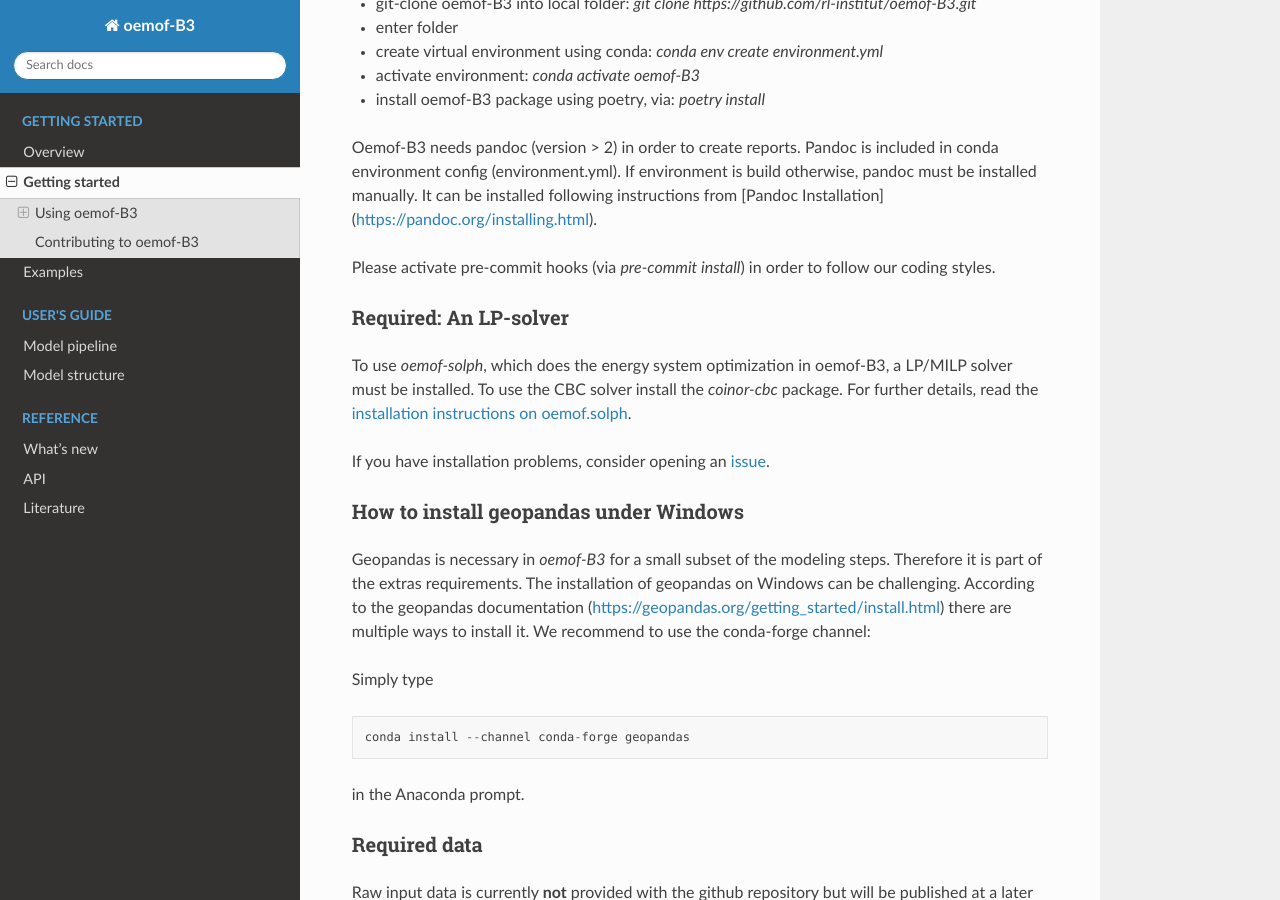
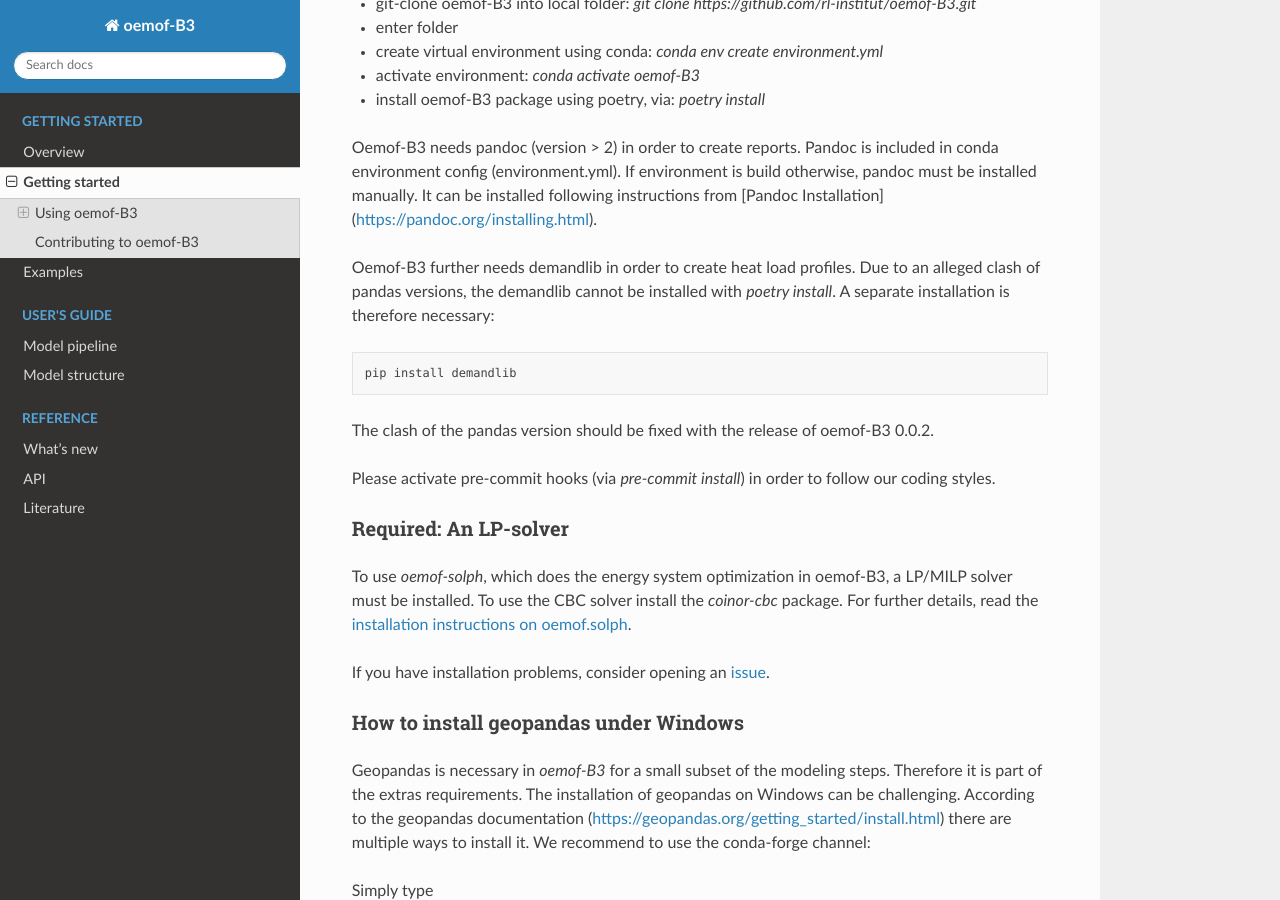
Before and after one commit to rl-institut/oemof-B3, a Sphinx documentation site: the page built from docs/getting_started.rst, in a window 1280 px wide and 900 px high, scrolled down 768 px. Built offline with Sphinx 7.4.7 and the Read the Docs theme 2.0.0, drawn with Linux system fonts in a browser that asks for light colours; cross-references to code outside the pages are shown as plain code.

Commit message:
Add installation advise for demandlib to READEM.md and getting_started.rst

```diff
--- a/docs/getting_started.rst
+++ b/docs/getting_started.rst
@@ -40,6 +40,15 @@
 
 Oemof-B3 needs pandoc (version > 2) in order to create reports. Pandoc is included in conda environment config (environment.yml).
 If environment is build otherwise, pandoc must be installed manually. It can be installed following instructions from [Pandoc Installation](https://pandoc.org/installing.html).
+
+Oemof-B3 further needs demandlib in order to create heat load profiles. Due to an alleged clash of pandas versions,
+the demandlib cannot be installed with `poetry install`. A separate installation is therefore necessary:
+
+::
+
+    pip install demandlib
+
+The clash of the pandas version should be fixed with the release of oemof-B3 0.0.2.
 
 Please activate pre-commit hooks (via `pre-commit install`) in order to follow our coding styles.
 
```
Also changed, not shown: README.md (+7 -0 lines).
